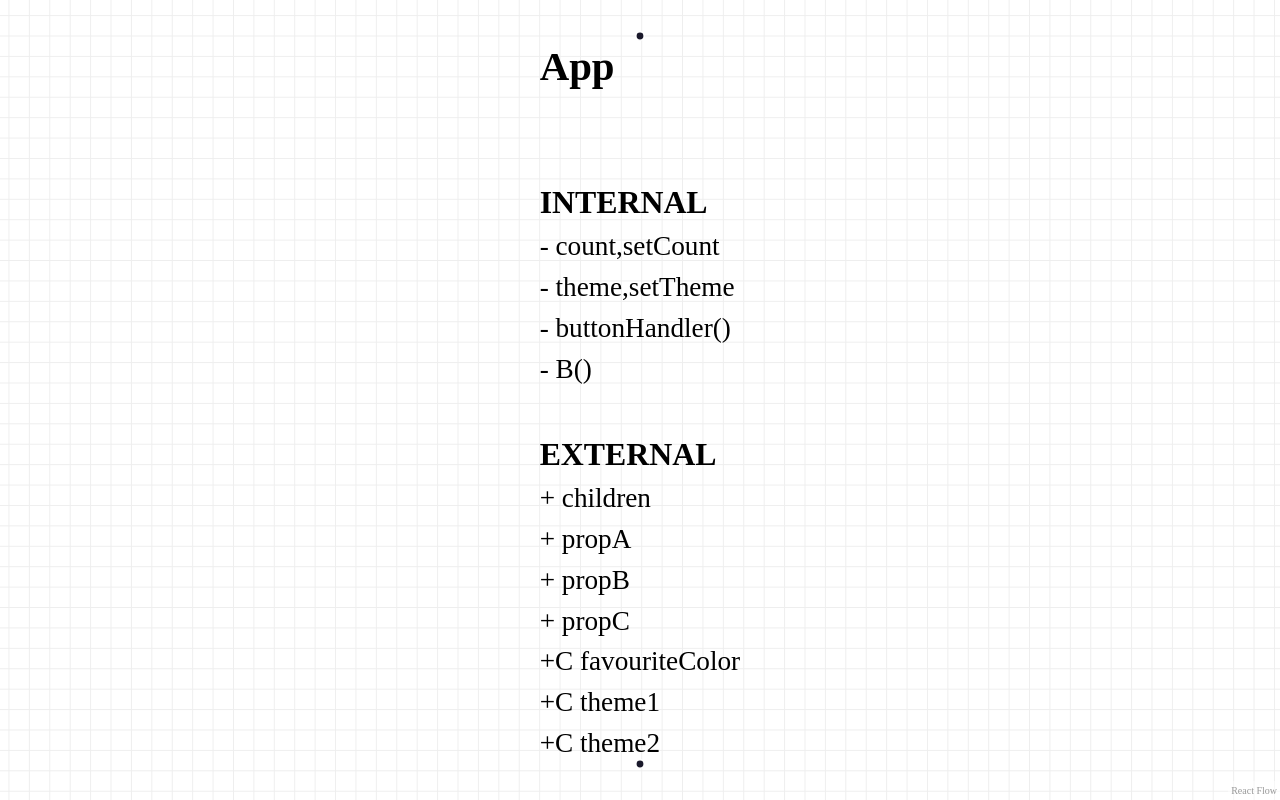
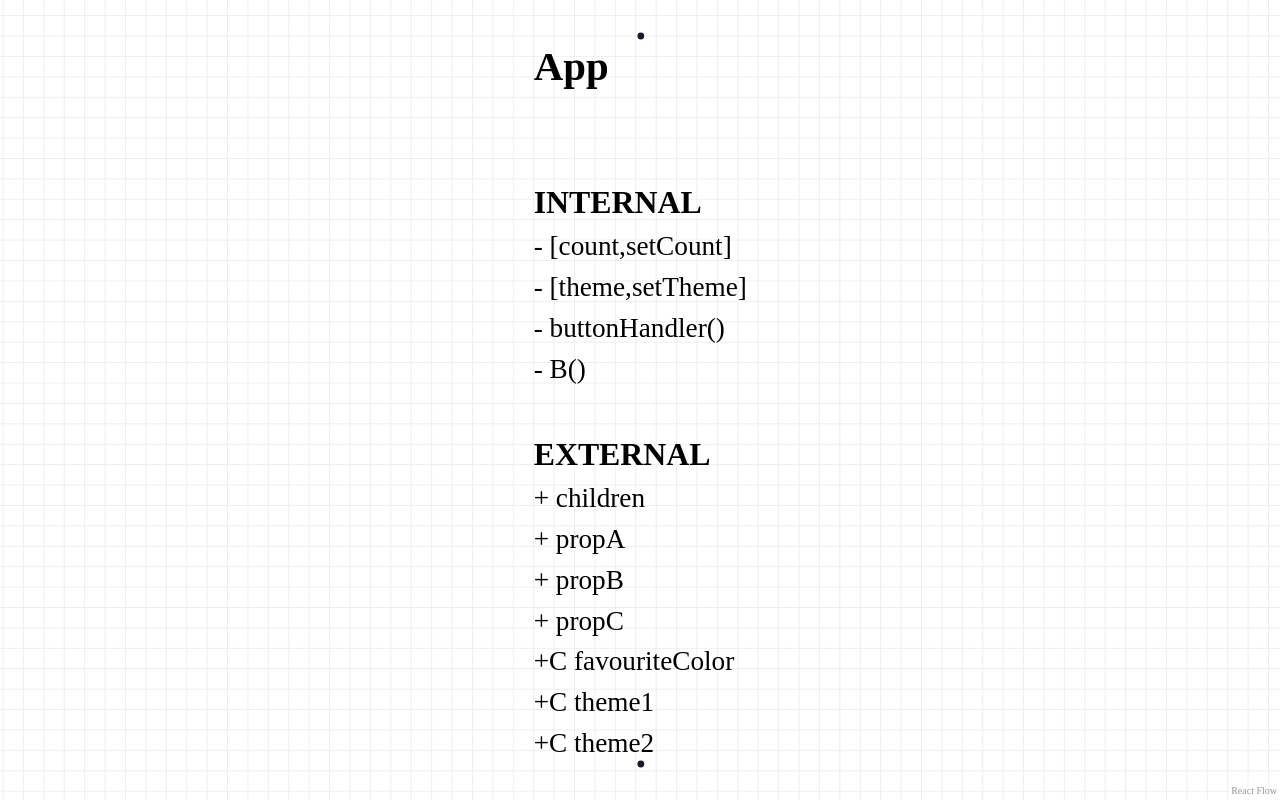
Before and after one commit to AmiraBasyouni/react-diagram-visualizer, a React (Vite) app: page / in a window 1280 px wide. Built offline with nearby package versions, Linux system fonts and the light colour scheme.

Commit message:
feat: update ComponentNode state display format
- Modify the state display in ComponentNode to use square brackets for better visual distinction.
- Update the diagram preview image to reflect the latest UI changes.

```diff
--- a/src/components/ComponentNode/ComponentNode.jsx
+++ b/src/components/ComponentNode/ComponentNode.jsx
@@ -10,7 +10,7 @@ function ComponentNode({ data: component }) {
       <br />
       <h3>INTERNAL</h3>
       {component.internal.states.map((state) => (
-        <p key={state}> {`- ${state}`} </p>
+        <p key={state}> {`- [${state}]`} </p>
       ))}
       {component.internal.functions.map((func) => (
         <p key={func}> {`- ${func}()`}</p>
```
Also changed, not shown: assets/diagram-preview.png.
